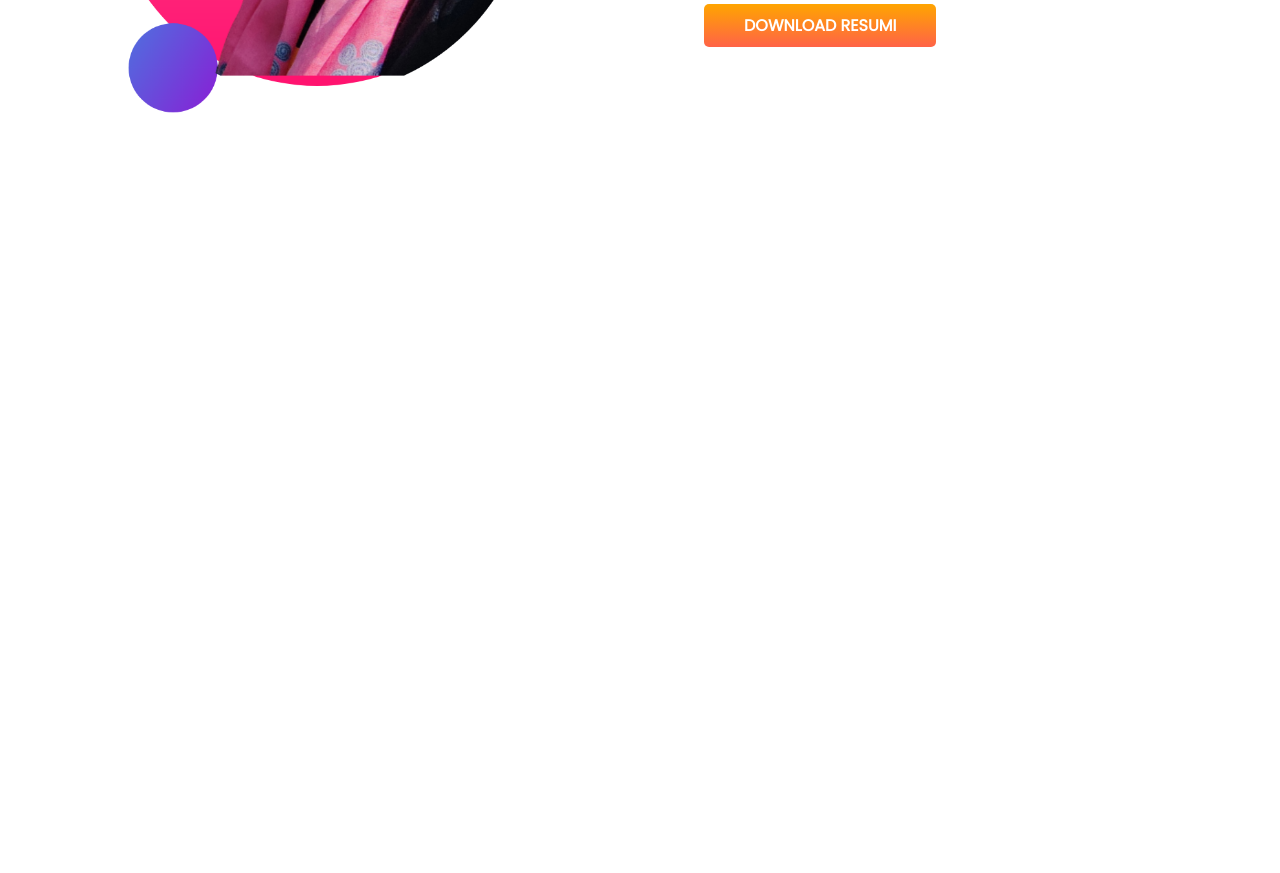
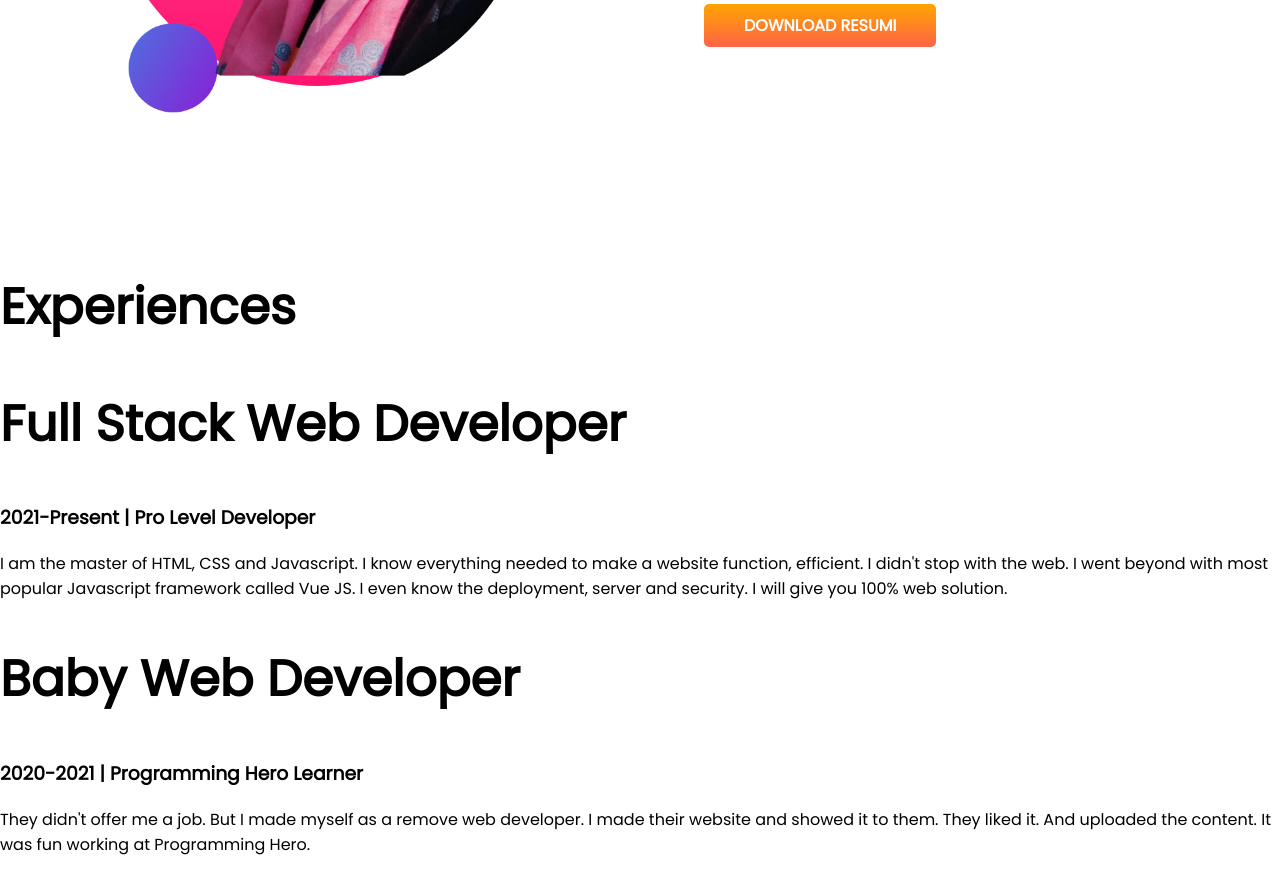
Before and after one commit to Yesmin-Akter-348/developer-portfolio, a plain HTML site: page index.html in a window 1280 px wide. Shown: the part 969-1842 px from the top of the page. Before the commit the page ends 1239 px from the top, so only its background shows below. Drawn offline with Linux system fonts and the light colour scheme.

Commit message:
experiance-area added

```diff
--- a/index.html
+++ b/index.html
@@ -48,7 +48,29 @@
         </div>
     </section>
 
-    <section></section>
+    <section class=" experience-area">
+        <h1>Experiences</h1>
+
+        <div>
+            <div>
+                <h1>Full Stack Web Developer </h1>
+                <h3>2021-Present | Pro Level Developer </h3>
+                <p>I am the master of HTML, CSS and Javascript. I know everything needed to make a website function,
+                    efficient. I didn't stop with the web. I went beyond with most popular Javascript framework called
+                    Vue
+                    JS. I even know the deployment, server and security. I will give you 100% web solution. </p>
+            </div>
+
+            <div>
+                <h1>Baby Web Developer </h1>
+                <h3>2020-2021 | Programming Hero Learner </h3>
+                <p> They didn't offer me a job. But I made myself as a remove web developer. I made their website and
+                    showed
+                    it to them. They liked it. And uploaded the content. It was fun working at Programming Hero.</p>
+            </div>
+        </div>
+
+    </section>
 
 
 
```
